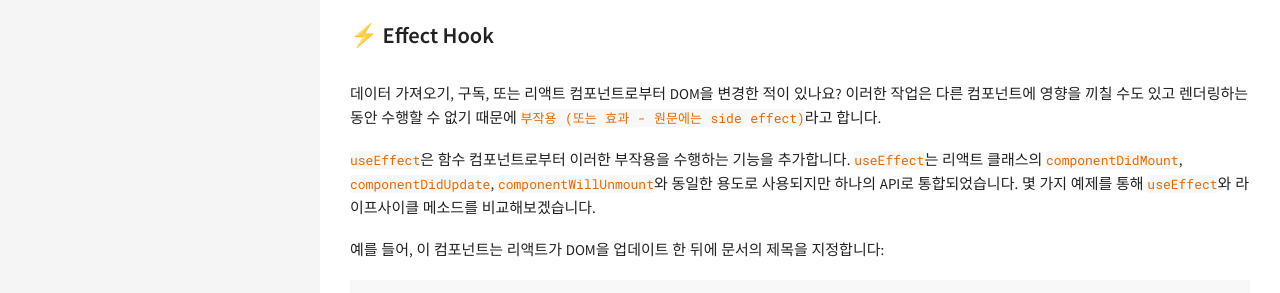
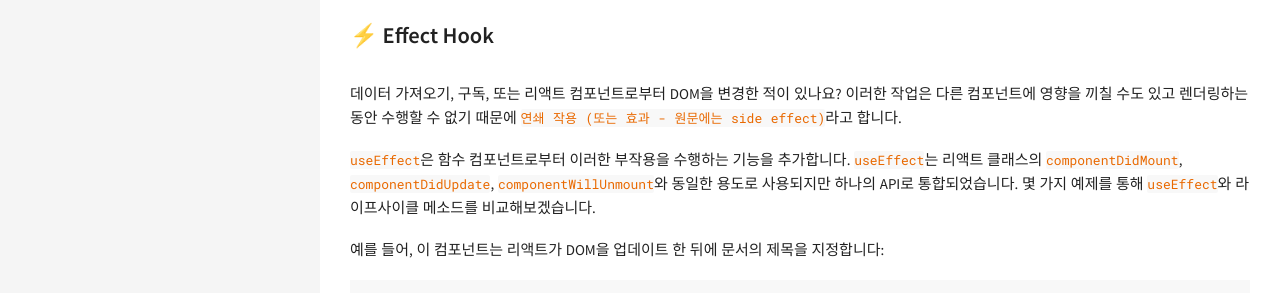
Before and after one commit to chanmi-lee/dev-blog, a Jekyll site: the page built from _posts/2020-07-19-Hooks-of-React.md, in a window 1280 px wide. Shown: the part 1767-2060 px from the top of the page. Built offline with Jekyll 4.4.1, drawn with Linux system fonts in a browser that asks for light colours; comment, search, counter and statistics services are not loaded.

Commit message:
update contents

```diff
--- a/_posts/2020-07-19-Hooks-of-React.md
+++ b/_posts/2020-07-19-Hooks-of-React.md
@@ -80,7 +80,7 @@ Hooks은 클래스 내에서는 동작하지 않습니다. (기존 클래스 컴
 ### ⚡️ Effect Hook
 
 데이터 가져오기, 구독, 또는 리액트 컴포넌트로부터 DOM을 변경한 적이 있나요?
-이러한 작업은 다른 컴포넌트에 영향을 끼칠 수도 있고 렌더링하는 동안 수행할 수 없기 때문에 `부작용 (또는 효과 - 원문에는 side effect)`라고 합니다.
+이러한 작업은 다른 컴포넌트에 영향을 끼칠 수도 있고 렌더링하는 동안 수행할 수 없기 때문에 `연쇄 작용 (또는 효과 - 원문에는 side effect)`라고 합니다.
 
 `useEffect`은 함수 컴포넌트로부터 이러한 부작용을 수행하는 기능을 추가합니다.
 `useEffect`는 리액트 클래스의 `componentDidMount`, `componentDidUpdate`, `componentWillUnmount`와 동일한 용도로 사용되지만 하나의 API로 통합되었습니다.
```
